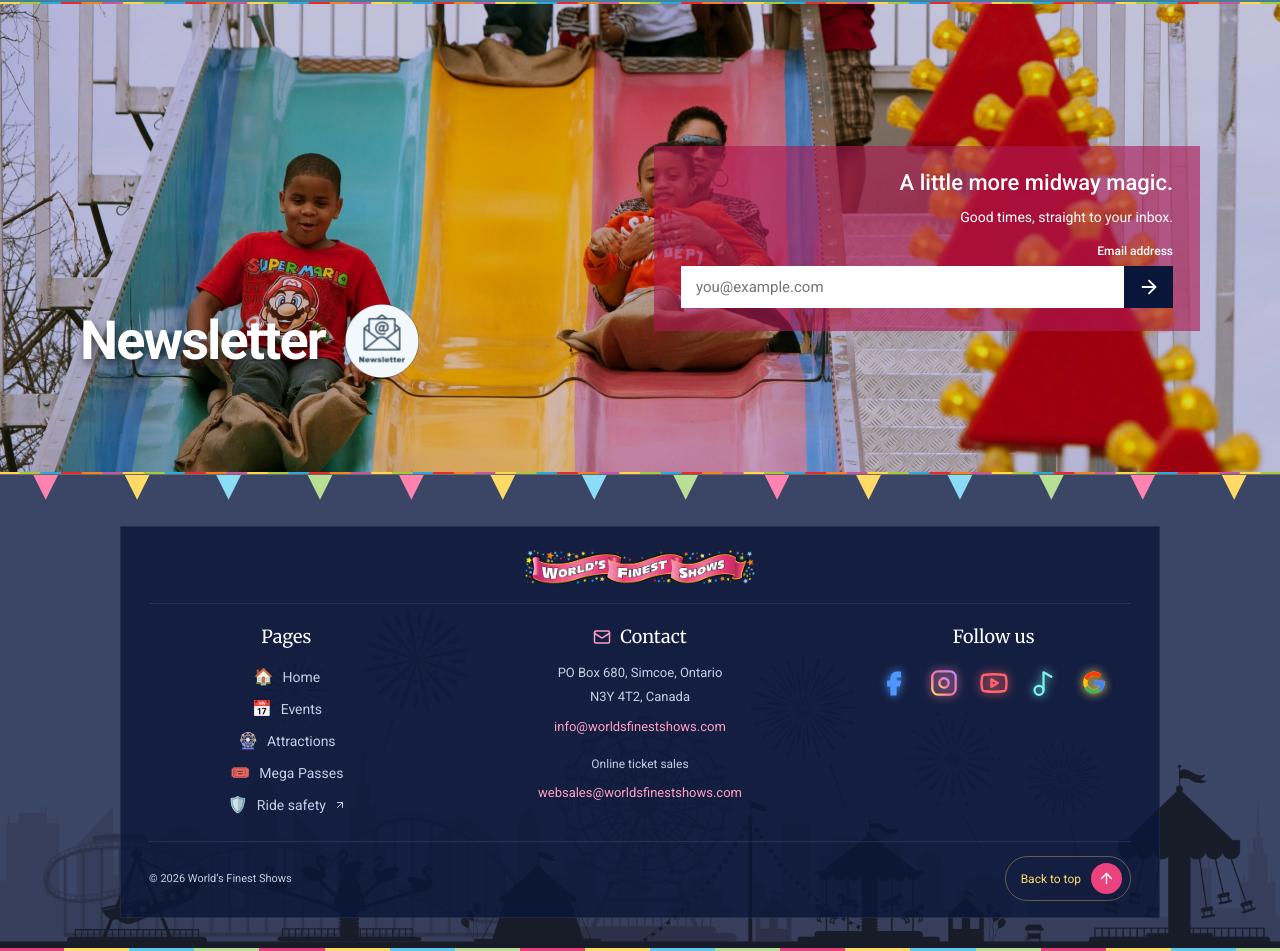
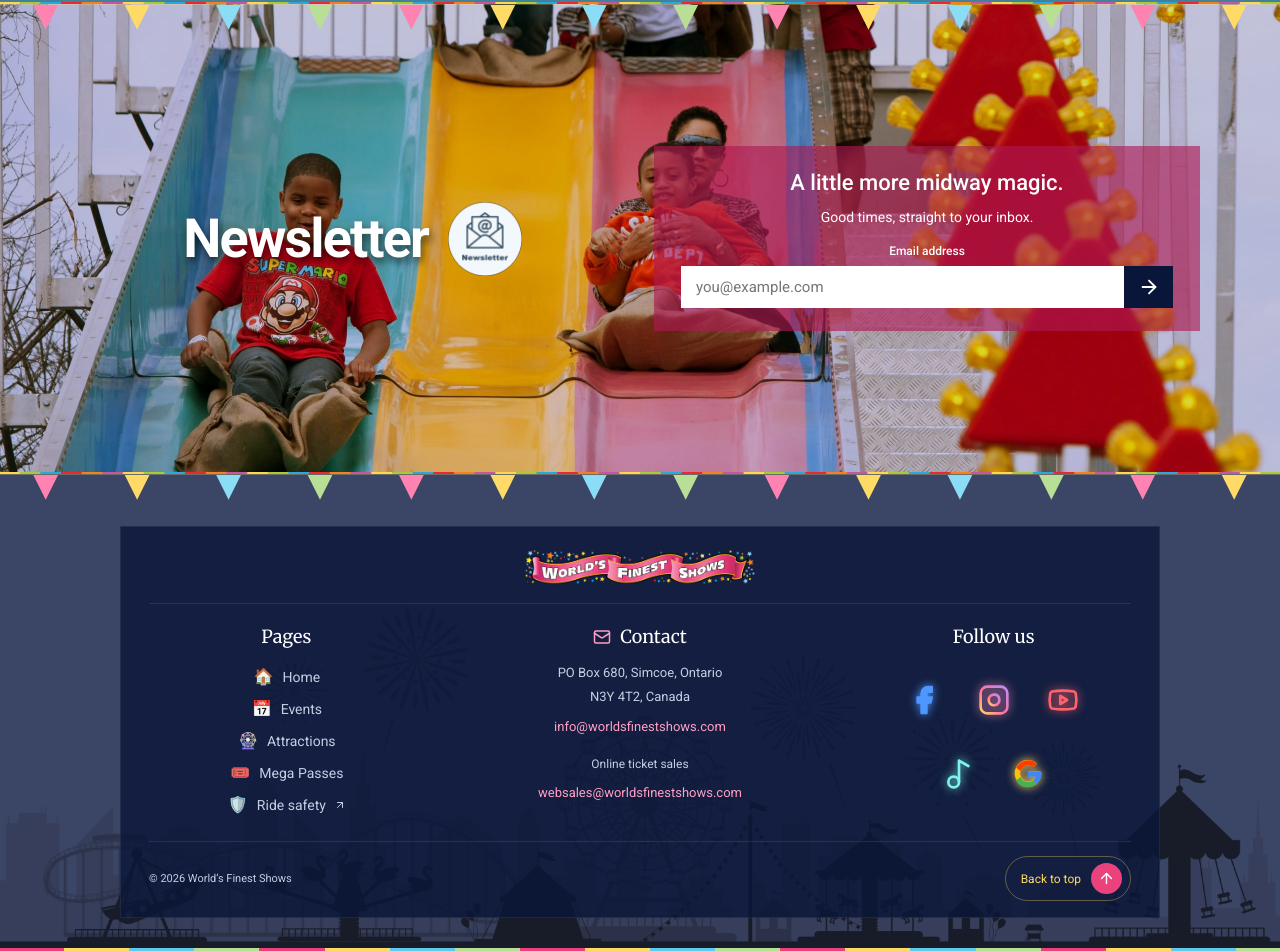
Before and after one commit to hackculichi-cloud/worldfinestshows, a React (Vite) app: page / in a window 1280 px wide. Shown: the part 3510-4461 px from the top of the page. Built offline with nearby package versions, Linux system fonts and the light colour scheme.

Commit message:
feat: align newsletter and balance social icons with upper bunting

```diff
--- a/src/components/Footer.css
+++ b/src/components/Footer.css
@@ -460,3 +460,38 @@
     margin-left: 0;
   }
 }
+
+/* Give the social column a balanced two-row arrangement, keeping icons only. */
+.footer-social-links {
+  display: grid;
+  grid-template-columns: repeat(6, minmax(0, 1fr));
+  gap: 18px 8px;
+  width: min(100%, 200px);
+  margin: 15px auto 0;
+  padding: 8px 0;
+}
+.footer-social-icon {
+  grid-column: span 2;
+  justify-self: stretch;
+  width: 100%;
+  min-width: 44px;
+  height: 56px;
+}
+.footer-social-icon:nth-child(4) {
+  grid-column: 2 / span 2;
+}
+.footer-social-icon:nth-child(5) {
+  grid-column: 4 / span 2;
+}
+.footer-social-icon > svg {
+  width: 32px;
+  height: 32px;
+}
+@media (min-width: 641px) and (max-width: 900px) {
+  .footer-social-links {
+    column-gap: 4px;
+  }
+  .footer-social-icon {
+    height: 52px;
+  }
+}
--- a/src/main.tsx
+++ b/src/main.tsx
@@ -632,6 +632,11 @@ function App() {
           className="photo-section newsletter-section colour-rule"
           aria-labelledby="newsletter-title"
         >
+          <div className="footer-bunting newsletter-bunting" aria-hidden="true">
+            {Array.from({ length: 14 }, (_, index) => (
+              <span key={index} />
+            ))}
+          </div>
           <div className="container photo-section-inner">
             <SectionTitle title="Newsletter" icon="icon-newsletter.png" />
             <div className="pink-panel newsletter-panel">
--- a/src/styles.css
+++ b/src/styles.css
@@ -1644,8 +1644,9 @@ img {
   gap: 28px;
 }
 .newsletter-section .section-title {
-  align-self: end;
-  margin-bottom: 55px;
+  align-self: center;
+  margin-bottom: 0;
+  justify-content: center;
 }
 .newsletter-section .section-title h2 {
   font-size: 54px;
@@ -1654,7 +1655,7 @@ img {
   padding: 23px 27px;
   background: rgba(174, 25, 83, 0.62);
   backdrop-filter: none;
-  text-align: right;
+  text-align: center;
 }
 .newsletter-panel h3 {
   font-size: 22px;
@@ -1669,7 +1670,7 @@ img {
   text-align: left;
 }
 .newsletter-panel .signup-success {
-  align-items: flex-end;
+  align-items: center;
 }
 @media (max-width: 900px) {
   .newsletter-section .photo-section-inner {
@@ -1746,3 +1747,7 @@ html {
     --header-height: 78px;
   }
 }
+
+.newsletter-bunting {
+  z-index: 1;
+}
```
Also changed, not shown: 4 other files (tests, documents, lock files or other folders).
